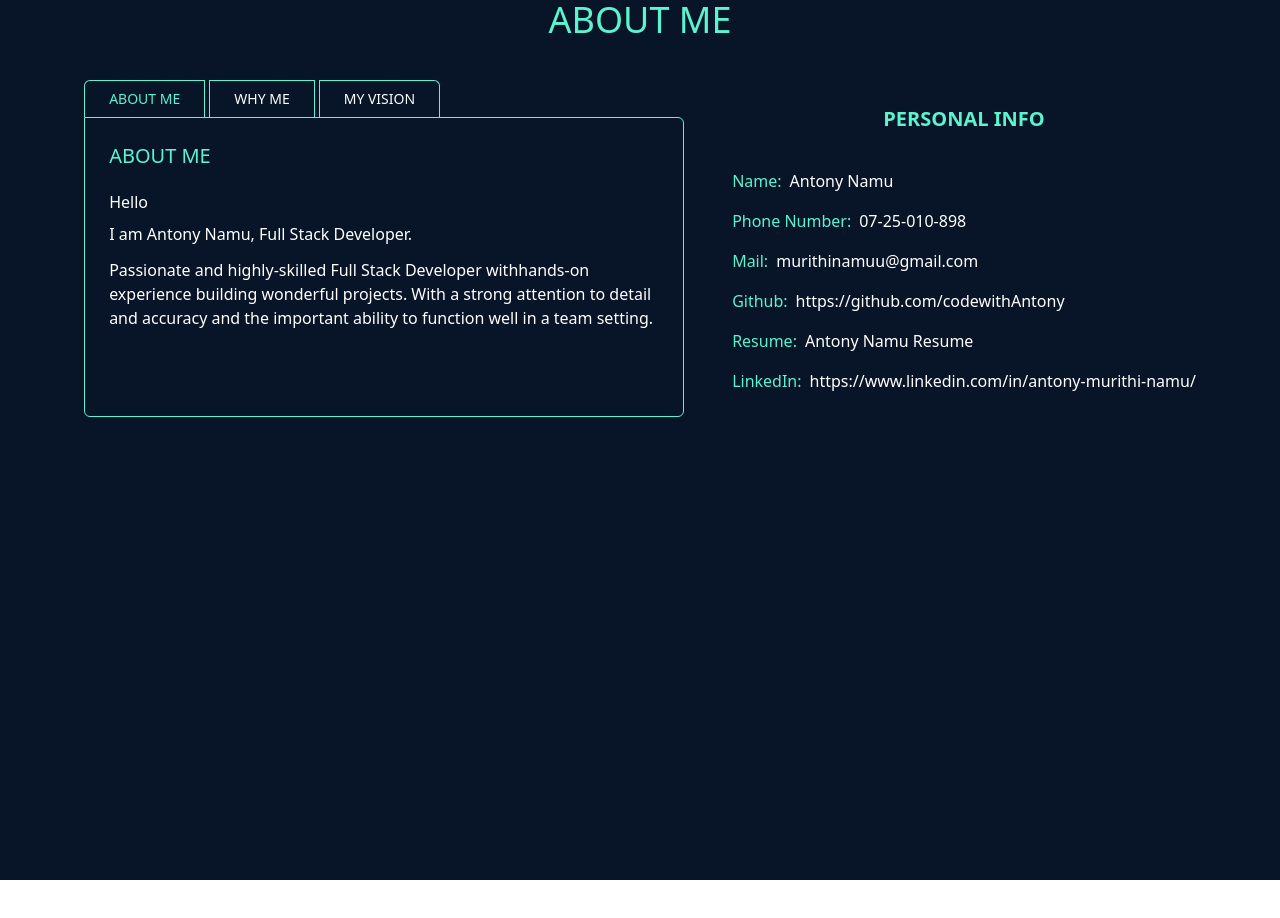
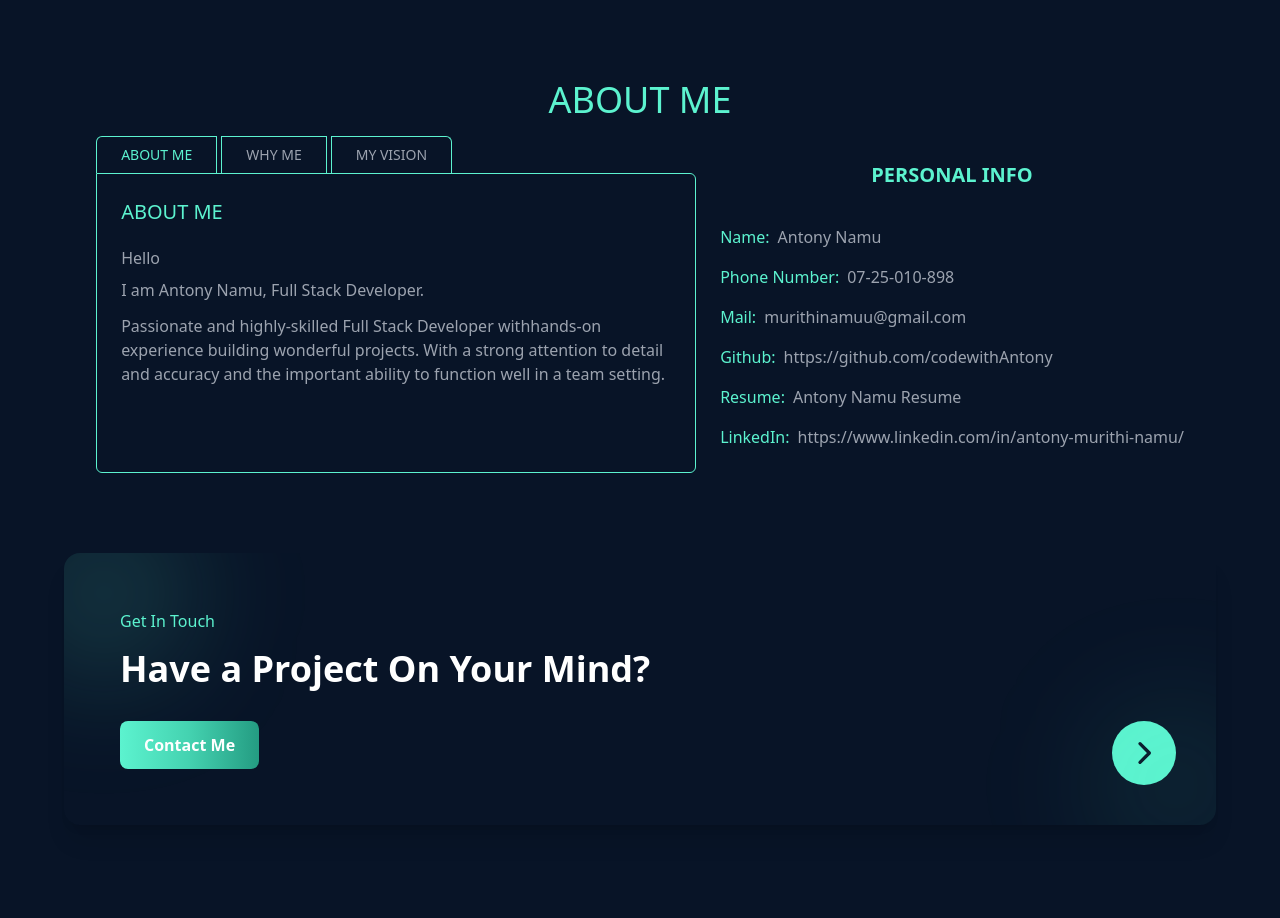
Before and after one commit to codewithAntony/kimongo, a React (Vite) app: page / in a window 1280 px wide. Shown: the part 800-1718 px from the top of the page. Before the commit the page ends 1680 px from the top, so only its background shows below. Built offline with nearby package versions, Linux system fonts and the light colour scheme.

Commit message:
get in touch component

```diff
--- a/src/components/About.jsx
+++ b/src/components/About.jsx
@@ -1,18 +1,20 @@
 import React from 'react';
 import AboutTabs from './AboutTabs';
+import GetInTouch from './GetInTouch';
 
 function About() {
     return (
-        <div className="bg-[#081427] min-h-screen flex items-center justify-center">
+        <div className="bg-[#081427] py-20 flex items-center justify-center">
             <div
                 id="about"
                 className="w-full max-w-7xl px-4 flex flex-col items-center"
             >
-                <h1 className="text-[#5CF3CF] text-2xl uppercase sm:text-4xl mb-10">
+                <h1 className="text-[#5CF3CF] text-2xl uppercase sm:text-4xl mb-4 justify-center gap-4">
                     About Me
                 </h1>
 
                 <AboutTabs />
+                <GetInTouch />
             </div>
         </div>
     );
--- a/src/components/AboutTabs.jsx
+++ b/src/components/AboutTabs.jsx
@@ -58,11 +58,11 @@ function AboutTabs() {
                         style={{ backgroundColor: 'var(--primary-color)' }}
                         className="w-24 h-0.5 mb-2 sm:h-1"
                     ></div>
-                    <p className="text-white">Hello</p>
-                    <p className="text-white mt-2">
+                    <p className="text-gray-400 ">Hello</p>
+                    <p className="text-gray-400  mt-2">
                         I am Antony Namu, Full Stack Developer.
                     </p>
-                    <p className="text-white mt-3">
+                    <p className="text-gray-400  mt-3">
                         Passionate and highly-skilled Full Stack Developer
                         withhands-on experience building wonderful projects.
                         With a strong attention to detail and accuracy and the
@@ -82,8 +82,10 @@ function AboutTabs() {
                         className="w-24 h-0.5 mb-2 sm:h-1"
                         style={{ backgroundColor: 'var(--primary-color)' }}
                     ></div>
-                    <p className="text-white ">I bring unique value through:</p>
-                    <ul className="list-disc list-inside mt-3 text-white space-y-2">
+                    <p className="text-gray-400  ">
+                        I bring unique value through:
+                    </p>
+                    <ul className="list-disc list-inside mt-3 text-gray-400  space-y-2">
                         <li>Strong problem-solving abilities</li>
                         <li>Deep expertise in modern web technologies</li>
                         <li>
@@ -107,11 +109,11 @@ function AboutTabs() {
                         className="w-24 h-0.5 mb-2 sm:h-1"
                         style={{ backgroundColor: 'var(--primary-color)' }}
                     ></div>
-                    <p className="text-white ">
+                    <p className="text-gray-400  ">
                         My vision is to create impactful digital experiences
                         that:
                     </p>
-                    <ul className="list-disc list-inside mt-3 text-white  space-y-2">
+                    <ul className="list-disc list-inside mt-3 text-gray-400   space-y-2">
                         <li>Transform user interactions</li>
                         <li>Push technological boundaries</li>
                         <li>Deliver exceptional value</li>
@@ -122,8 +124,8 @@ function AboutTabs() {
         }
     ];
     return (
-        <div className="h-screen max-w-6xl mx-auto px-4">
-            <div className="flex flex-col md:flex-row gap-12 items-center justify-center w-full">
+        <div className="max-w-6xl mx-auto px-4">
+            <div className="flex flex-col md:flex-row gap-6 items-center justify-center w-full">
                 <motion.div
                     variants={leftVariant}
                     initial="hidden"
@@ -150,7 +152,7 @@ function AboutTabs() {
                                 className={`px-6 py-2 font-medium text-sm transition-colors duration-200 ${
                                     activeTab === tab.id
                                         ? 'bg-[#081427] text-[#5CF3CF] border-w border-b-0 border-t border-l border-r border hover:text-gray-700 hover:border-b-0'
-                                        : ' text-white hover:text-gray-700 hover:bg-[#081427] border-b-0  border-t border-l border-r border hover:border hover:border-b-0'
+                                        : ' text-gray-400  hover:text-gray-700 hover:bg-[#081427] border-b-0  border-t border-l border-r border hover:border hover:border-b-0'
                                 }
                                 ${
                                     tab.id === 'ABOUT ME'
@@ -193,20 +195,20 @@ function AboutTabs() {
                     <div className="space-y-4">
                         <div className="flex flex-col sm:flex-row sm:gap-2">
                             <p className="font-medium text-[#5CF3CF]">Name:</p>
-                            <p className="text-white">Antony Namu</p>
+                            <p className="text-gray-400 ">Antony Namu</p>
                         </div>
                         <div className="flex flex-col sm:flex-row sm:gap-2">
                             <p className="font-medium text-[#5CF3CF]">
                                 Phone Number:
                             </p>
-                            <p className="text-white">07-25-010-898</p>
+                            <p className="text-gray-400 ">07-25-010-898</p>
                         </div>
                         <div className="flex flex-col sm:flex-row sm:gap-2">
                             <p className="font-medium text-[#5CF3CF]">Mail:</p>
                             <a
                                 href="mailto:murithi3397@gmail.com"
                                 onClick={handleEmailClick}
-                                className="text-white cursor-pointer"
+                                className="text-gray-400  cursor-pointer"
                             >
                                 murithinamuu@gmail.com
                             </a>
@@ -217,7 +219,7 @@ function AboutTabs() {
                             </p>
                             <a
                                 href="https://github.com/codewithAntony"
-                                className="text-white cursor-pointer"
+                                className="text-gray-400  cursor-pointer"
                             >
                                 https://github.com/codewithAntony
                             </a>
@@ -230,7 +232,7 @@ function AboutTabs() {
                                 href="/Antony_Namu_Resume.pdf"
                                 target="_blank"
                                 rel="noopener noreferrer"
-                                className="text-white cursor-pointer"
+                                className="text-gray-400  cursor-pointer"
                             >
                                 Antony Namu Resume
                             </a>
@@ -241,7 +243,7 @@ function AboutTabs() {
                             </p>
                             <a
                                 href="https://www.linkedin.com/in/antony-murithi-namu/"
-                                className="text-white cursor-pointer"
+                                className="text-gray-400  cursor-pointer"
                             >
                                 https://www.linkedin.com/in/antony-murithi-namu/
                             </a>
--- /dev/null
+++ b/src/components/GetInTouch.jsx
@@ -0,0 +1,47 @@
+import React from 'react';
+
+function GetInTouch() {
+    return (
+        <section className="w-full bg-[#081427] py-20 px-4 flex justify-center">
+            <div className="relative w-full max-w-6xl rounded-2xl bg-gradient-to-r from-[#0b1e3d] to-[0f274f] p-10 md:p-14 shadow-xl overflow-hidden">
+                <div className="relative z-10 max-w-2xl">
+                    <p className="text-[#5CF3CF] font-medium mb-4">
+                        Get In Touch
+                    </p>
+
+                    <h2 className="text-white text-3xl md:text-4xl font-bold mb-8">
+                        Have a Project On Your Mind?
+                    </h2>
+
+                    <button className="bg-gradient-to-l from-[#249C82] via-[#44D2B0] to-[#5CF3CF] text-white font-semibold px-6 py-3 rounded-lg hover:opacity-90 transition">
+                        Contact Me
+                    </button>
+                </div>
+
+                <div className="absolute right-10 top-1/2 translate-y-1/2 hidden md:block">
+                    <div className="bg-[#5CF3CF] p-4 rounded-full">
+                        <svg
+                            xmlns="http://www.w3.org/2000/svg"
+                            fill="none"
+                            viewBox="0 0 24 24"
+                            strokeWidth={2.5}
+                            stroke="#081427"
+                            className="w-8 h-8"
+                        >
+                            <path
+                                strokeLinecap="round"
+                                strokeLinejoin="round"
+                                d="M9 5l7 7-7 7"
+                            />
+                        </svg>
+                    </div>
+                </div>
+
+                <div className="absolute -top-10 -left-10 w-40 h-40 bg-[#5CF3CF]/20 rounded-full blur-3xl" />
+                <div className="absolute -bottom-10 -right-10 w-40 h-40 bg-[#5CF3CF]/10 rounded-full blur-3xl" />
+            </div>
+        </section>
+    );
+}
+
+export default GetInTouch;
```
